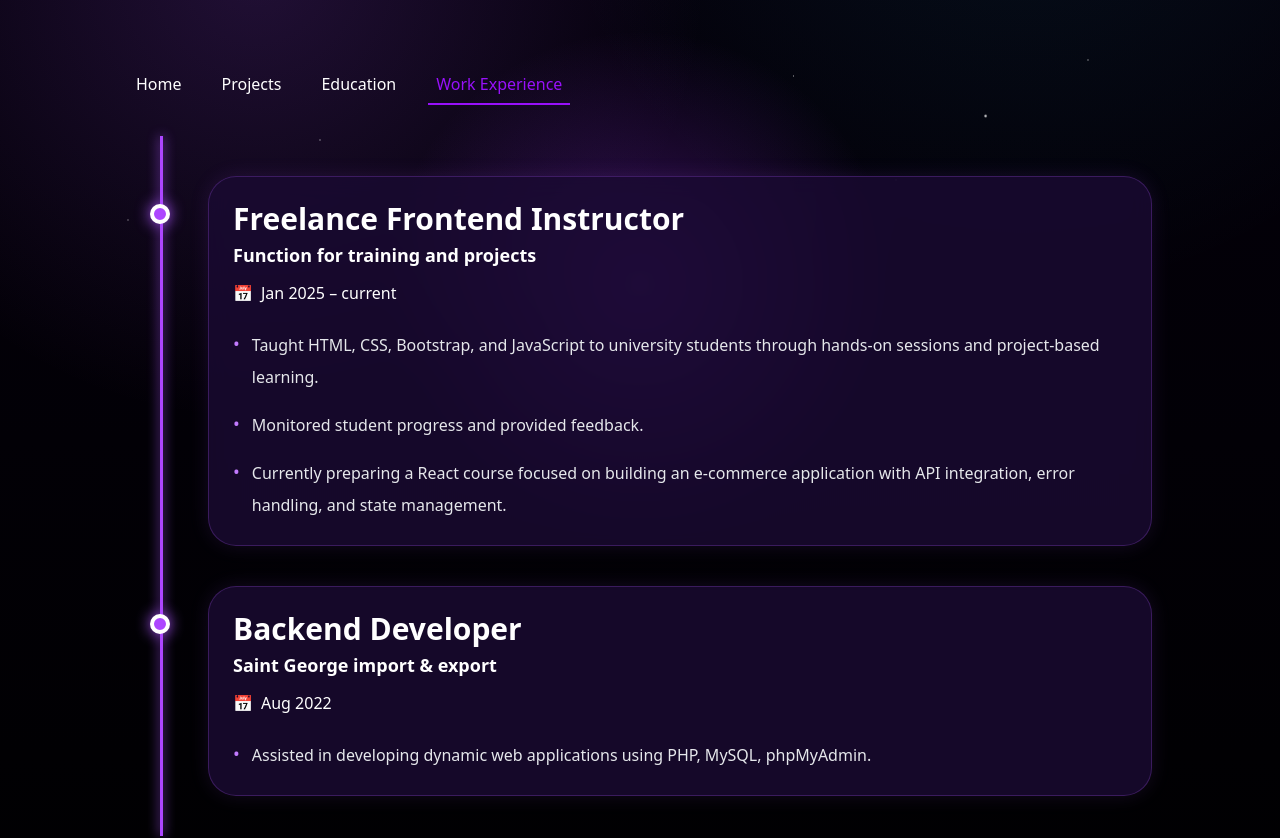
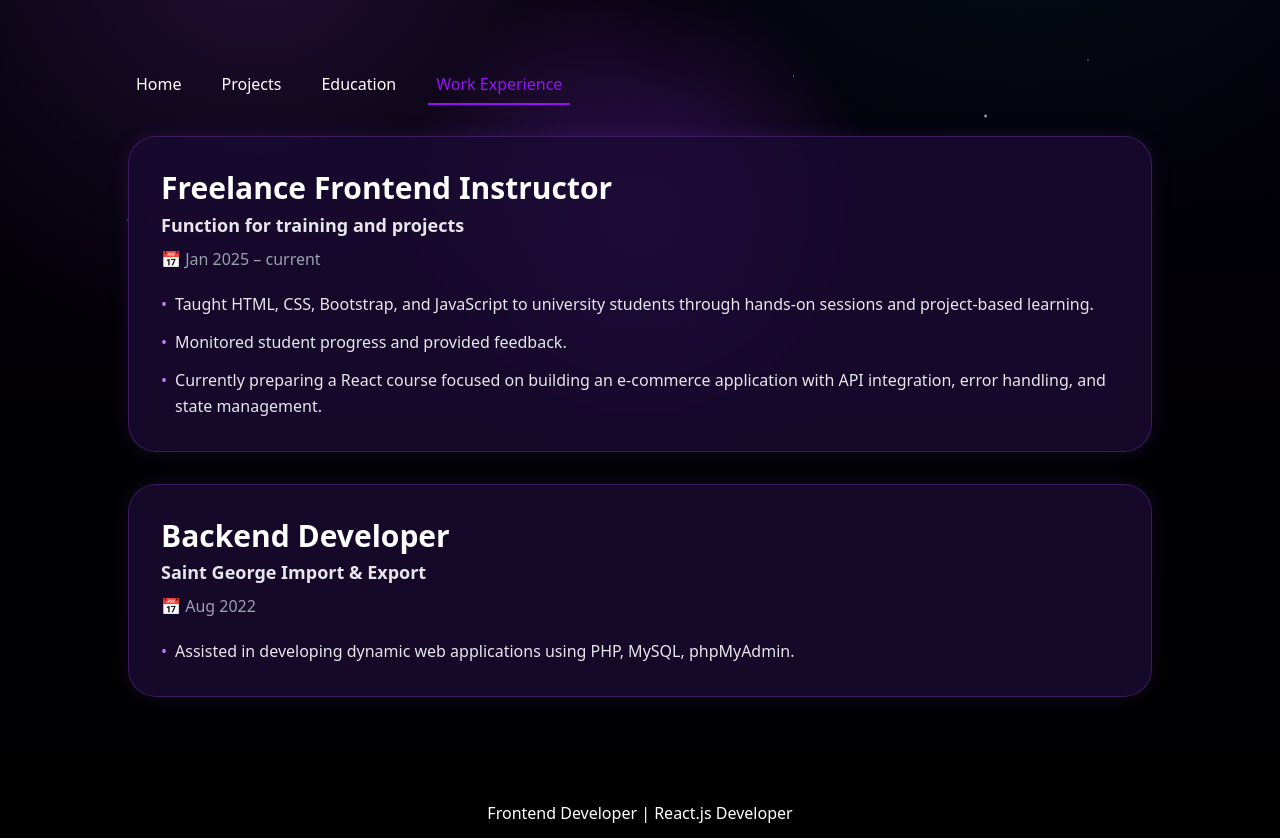
Before and after one commit to Doniamagdy/Portfolio, a React (Vite) app: page /work in a window 1280 px wide. Shown: the part 500-1338 px from the top of the page. Built offline with nearby package versions, Linux system fonts and the light colour scheme.

Commit message:
Update Work component

```diff
--- a/src/pages/Work.jsx
+++ b/src/pages/Work.jsx
@@ -9,64 +9,59 @@ const workExperience = [
       "Taught HTML, CSS, Bootstrap, and JavaScript to university students through hands-on sessions and project-based learning.",
       "Monitored student progress and provided feedback.",
       "Currently preparing a React course focused on building an e-commerce application with API integration, error handling, and state management.",
-    ]}, {
+    ],
+  },
+  {
     title: "Backend Developer",
-    company: "Saint George import & export",
+    company: "Saint George Import & Export",
     date: "Aug 2022",
     description: [
       "Assisted in developing dynamic web applications using PHP, MySQL, phpMyAdmin.",
+    ],
+  },
+];
 
-    ],}
-
-];
 const Work = () => {
   return (
-    <section className="relative py-10">
+    <section >
 
-      {/* LINE */}
-      <div className="absolute left-4 md:left-8 top-0 bottom-0 w-[3px] bg-purple-500 shadow-[0_0_12px_#a855f7]"></div>
-
-      <div className="space-y-10">
+      <div className="grid gap-6 md:gap-8">
 
         {workExperience.map((job, index) => (
           <motion.div
             key={index}
             whileHover={{ y: -6 }}
-            className="relative md:ml-20 ml-10"
+            className="galaxy-card p-5 sm:p-6 md:p-8 rounded-xl"
           >
 
-            {/* CIRCLE */}
-            <div className="absolute -left-[2.35rem] md:-left-[3.6rem] top-7 w-5 h-5 rounded-full bg-purple-500 border-4  shadow-[0_0_15px_#a855f7]"></div>
-
-            {/* CARD */}
-            <div className="galaxy-card p-6">
-
-              <h2 className=" text-2xl md:text-3xl font-bold">
+            {/* Title */}
+            <h2 className="text-lg sm:text-xl md:text-2xl lg:text-3xl font-bold leading-tight">
               {job.title}
             </h2>
 
-              <p className=" text-lg font-semibold mt-1">
+            {/* Company */}
+            <p className="text-sm sm:text-base md:text-lg font-semibold mt-1 text-gray-200">
               {job.company}
             </p>
 
-              <div className="flex items-center gap-2 mt-3 text-md">
-                <span>📅</span>
-                <span>{job.date}</span>
-              </div>
+            {/* Date */}
+            <p className="mt-2 text-xs sm:text-sm md:text-base text-gray-400">
+              📅 {job.date}
+            </p>
 
-              <ul className="mt-6 space-y-4">
+            {/* Description */}
+            <ul className="mt-4 sm:mt-5 space-y-3">
               {job.description.map((item, i) => (
                 <li
                   key={i}
-                    className="flex items-start gap-3 text-gray-200 leading-8"
+                  className="text-sm sm:text-base text-gray-200 leading-relaxed flex gap-2"
                 >
-                    <span className="text-purple-400 text-lg">•</span>
+                  <span className="text-purple-400">•</span>
                   <span>{item}</span>
                 </li>
               ))}
             </ul>
 
-            </div>
           </motion.div>
         ))}
 
```
Lines whose indentation alone changed are shown as unchanged.
